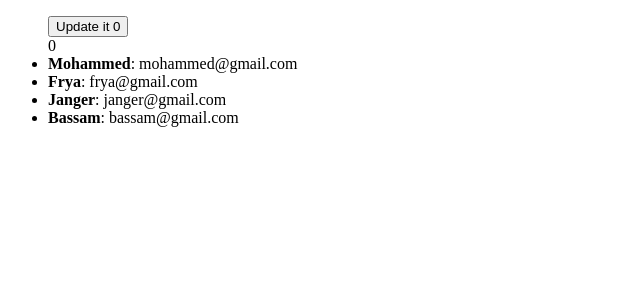
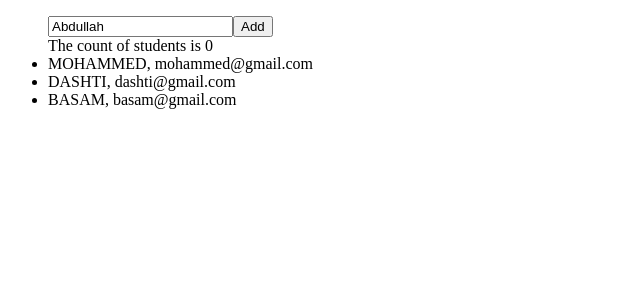
Before and after one commit to rn-qudra-mar-2019/react-web-1, a React (Create React App) app: page / in a window 1280 px wide. Shown: the top 300 px of the page, without its empty margins (0-640 px from the left). Built offline with nearby package versions, Linux system fonts and the light colour scheme.

Commit message:
Used onChange with input

```diff
--- a/src/App.js
+++ b/src/App.js
@@ -1,66 +1,47 @@
 import React, { Component } from "react";
 
 class App extends Component {
+  state = {
+    name: "Abdullah",
+    students: [
+      { name: "Mohammed", email: "mohammed@gmail.com" },
+      { name: "Dashti", email: "dashti@gmail.com" },
+      { name: "Basam", email: "basam@gmail.com" }
+    ]
+  };
 
-  updateSomething() {
+  addNewStudent = () => {
+
+    const newStudent = {
+      name: this.state.name,
+      email: this.state.name + "@gmail.com"
+    }
 
     this.setState({
-      count: this.state.count + 1,
-
       students: [
-        { name: "Ramazan", email: "ramazan@gmail.com" },
         ...this.state.students,
-      ]
-    }, () => {
-      console.log('After update', this.state.count)
+        newStudent
+      ],
+      name: ""
     });
-
-    this.setState({
-      count: this.state.count + 1
-    }, () => {
-
-      console.log('After update 2', this.state.count)
-    })
-
-    this.setState({
-      count: this.state.count + 1
-    }, () => {
-      console.log('After update 3', this.state.count)
-    })
-
-    this.setState({
-      count: this.state.count + 1
-    }, () => {
-
-      console.log('After update 4', this.state.count)
-    })
-
-    console.log('Next line')
-  }
-
-  state = {
-    students: [
-      { name: "Mohammed", email: "mohammed@gmail.com" },
-      { name: "Frya", email: "frya@gmail.com" },
-      { name: "Janger", email: "janger@gmail.com" },
-      { name: "Bassam", email: "bassam@gmail.com" }
-    ],
-    count: 0
   };
 
   render() {
-    console.log('rendering')
-
     return (
       <ul>
-        <button onClick={this.updateSomething.bind(this)}>Update it {this.state.count}</button>
-        <div>
-        {this.state.count}
-        </div>
-        {this.state.students.map(s => (
+        <input
+          value={this.state.name}
+          onChange={e =>
+            this.setState({ name: e.target.value })
+          }
+        />
+        <button onClick={this.addNewStudent}>
+          Add
+        </button>
+        <div>The count of students is {0}</div>
+        {this.state.students.map(x => (
           <li>
-            {" "}
-            <b>{s.name}</b>: {s.email}
+            {x.name.toUpperCase()}, {x.email}
           </li>
         ))}
       </ul>
```
